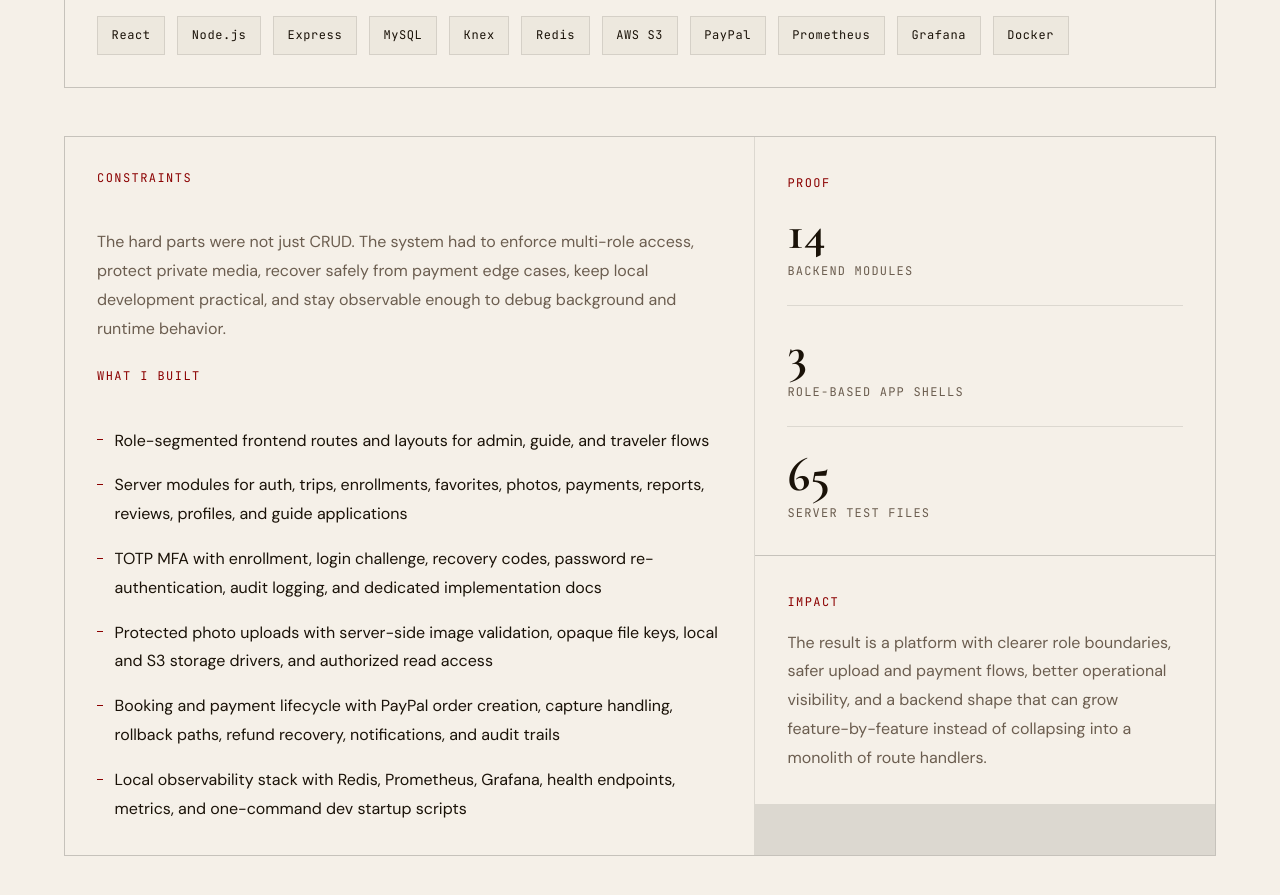
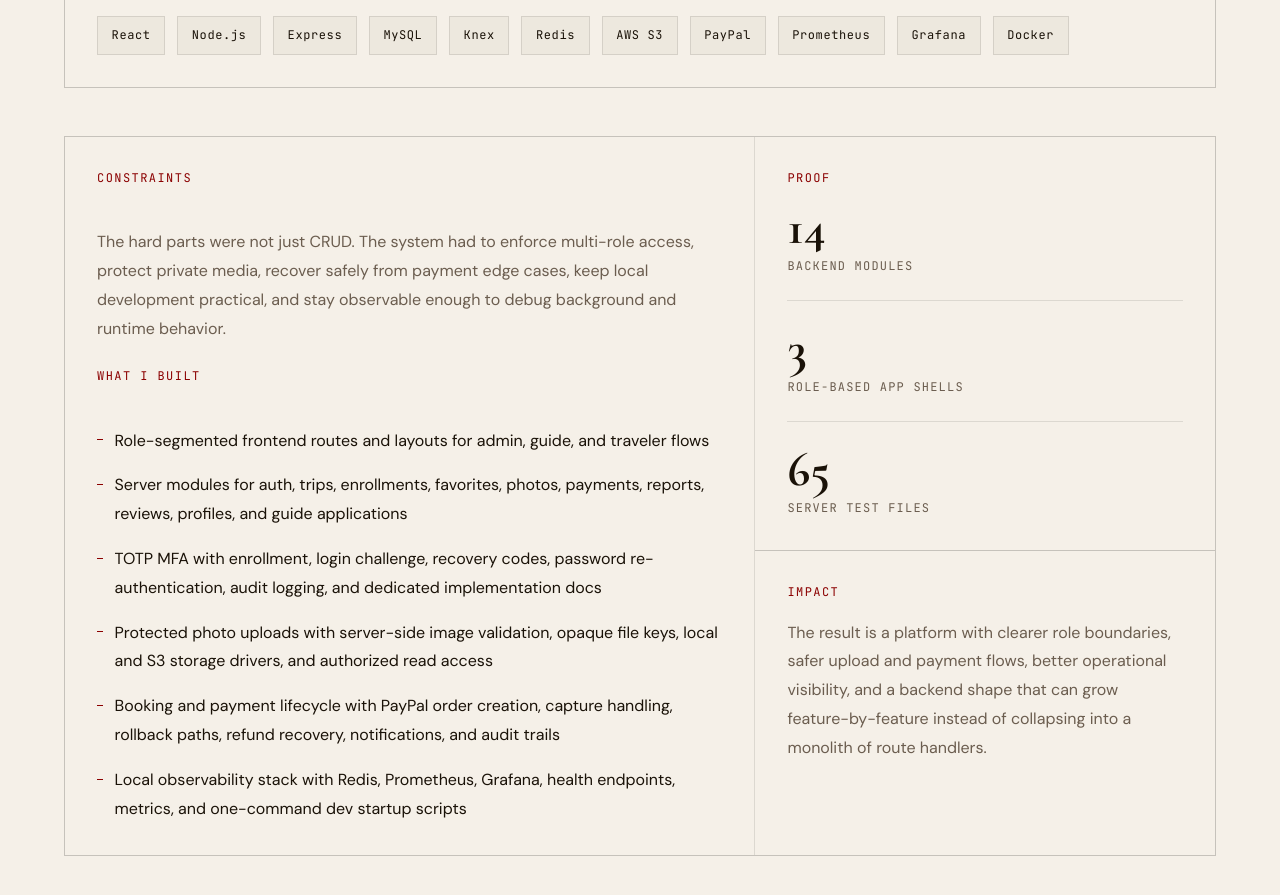
Before and after one commit to Anan-Saleh-1995/portfolio, a React (Vite) app: page / in a window 1280 px wide. Shown: the part 4120-5015 px from the top of the page. Built offline with nearby package versions, Linux system fonts and the light colour scheme; no server answers.

Commit message:
fix(proving-ground): stretch aside column to full height

```diff
--- a/cspell.json
+++ b/cspell.json
@@ -33,7 +33,9 @@
     "kata",
     "saleh",
     "botcheck",
-    "passwordless"
+    "passwordless",
+    "TOTP",
+    "mdlint"
   ],
   "ignorePaths": ["node_modules", "dist", "package-lock.json", ".git"]
 }
--- a/src/features/provingGround/ProvingGround.module.css
+++ b/src/features/provingGround/ProvingGround.module.css
@@ -149,7 +149,13 @@
 .aside {
   display: flex;
   flex-direction: column;
-  align-self: start;
+  height: 100%;
+}
+
+.proofCard {
+  display: flex;
+  flex: 1;
+  flex-direction: column;
 }
 
 .story {
```
